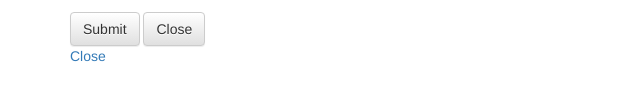
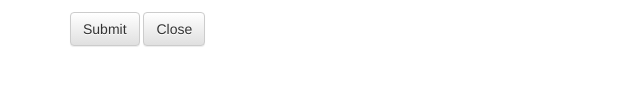
Before and after one commit to dfilskov/quarterweek, a plain HTML site: page index.html in a window 1280 px wide. Shown: the part 199-300 px from the top of the page, 0-640 px from the left. Drawn offline with nearby package versions, Linux system fonts and the light colour scheme.

Commit message:
Remove close link

```diff
--- a/index.html
+++ b/index.html
@@ -24,9 +24,6 @@
       <button id="submitButton" type="submit" class="btn btn-default">Submit</button>
       <button id="closeButton" class="btn btn-default">Close</button>
     </form>
-    <p>
-      <a href="#" onClick="javascript:location.href = 'pebblejs://close#success';">Close</a>
-    </p>
   </div>
   <script>
   $(function() {
```
